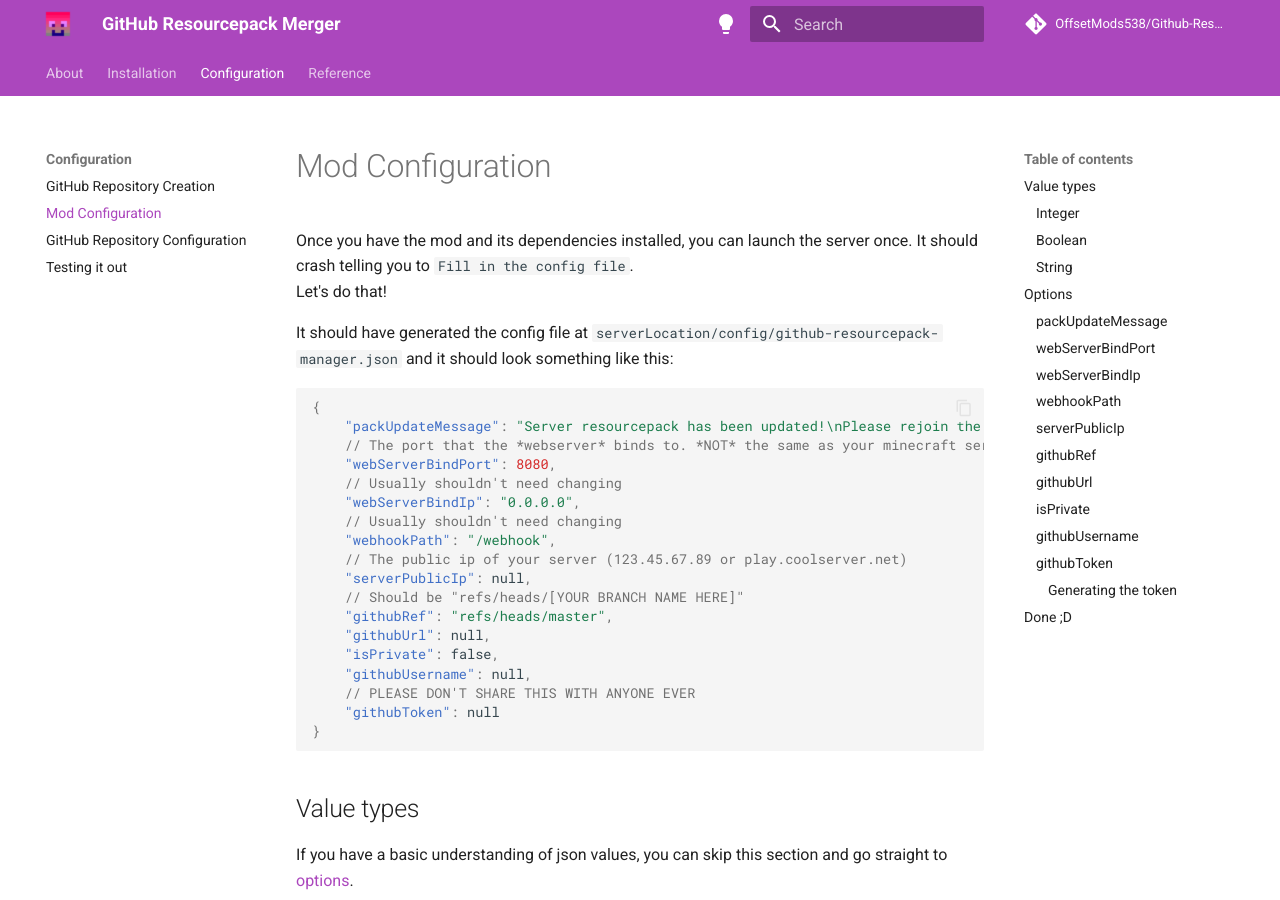
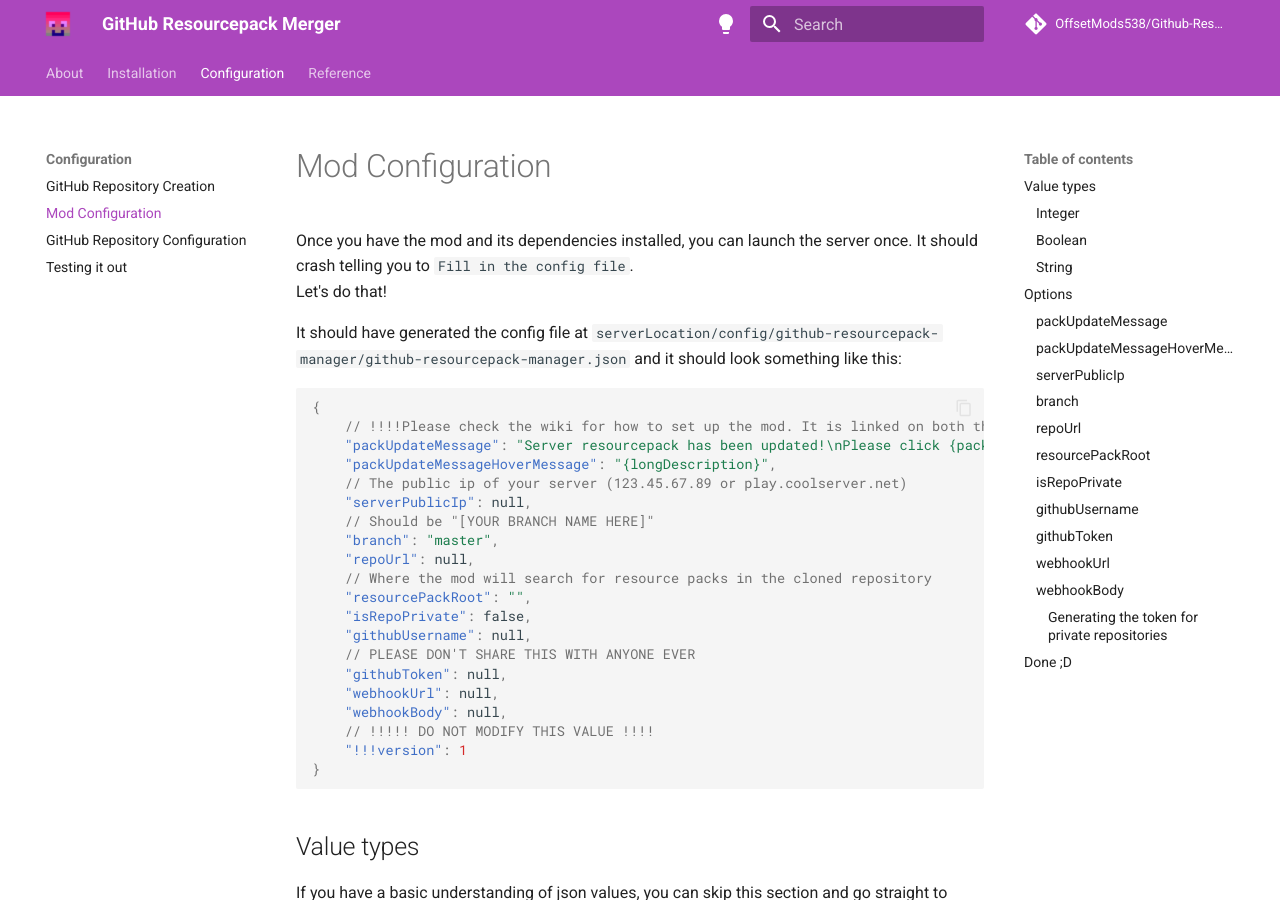
Before and after one commit to OffsetMods538/Github-Resourcepack-Manager, an MkDocs documentation site: the page built from docs/tutorials/configuration/mod-configuration.md, in a window 1280 px wide and 900 px high. Built offline with MkDocs 1.6.1 and Material for MkDocs 9.7.7, drawn with Linux system fonts in a browser that asks for light colours; comment, search, counter and statistics services are not loaded; some of the changed text lies outside the part shown.

Commit message:
Update for 4.0.0

````diff
--- a/docs/tutorials/configuration/mod-configuration.md
+++ b/docs/tutorials/configuration/mod-configuration.md
@@ -1,25 +1,27 @@
 Once you have the mod and its dependencies installed, you can launch the server once. It should crash telling you to `Fill in the config file`.
 Let's do that!
 
-It should have generated the config file at `serverLocation/config/github-resourcepack-manager.json` and it should look something like this:
+It should have generated the config file at `serverLocation/config/github-resourcepack-manager/github-resourcepack-manager.json` and it should look something like this:
 ```json
 {
-	"packUpdateMessage": "Server resourcepack has been updated!\nPlease rejoin the server to get the most up to date pack.",
-	// The port that the *webserver* binds to. *NOT* the same as your minecraft servers port
-	"webServerBindPort": 8080,
-	// Usually shouldn't need changing
-	"webServerBindIp": "0.0.0.0",
-	// Usually shouldn't need changing
-	"webhookPath": "/webhook",
+	// !!!!Please check the wiki for how to set up the mod. It is linked on both the Modrinth and GitHub pages!!!!
+	"packUpdateMessage": "Server resourcepack has been updated!\nPlease click {packUpdateCommand} to get the most up to date pack.",
+	"packUpdateMessageHoverMessage": "{longDescription}",
 	// The public ip of your server (123.45.67.89 or play.coolserver.net)
 	"serverPublicIp": null,
-	// Should be "refs/heads/[YOUR BRANCH NAME HERE]"
-	"githubRef": "refs/heads/master",
-	"githubUrl": null,
-	"isPrivate": false,
+	// Should be "[YOUR BRANCH NAME HERE]"
+	"branch": "master",
+	"repoUrl": null,
+	// Where the mod will search for resource packs in the cloned repository
+	"resourcePackRoot": "",
+	"isRepoPrivate": false,
 	"githubUsername": null,
 	// PLEASE DON'T SHARE THIS WITH ANYONE EVER
-	"githubToken": null
+	"githubToken": null,
+	"webhookUrl": null,
+	"webhookBody": null,
+	// !!!!! DO NOT MODIFY THIS VALUE !!!!
+	"!!!version": 1
 }
 ```
 
@@ -63,30 +65,13 @@
 This message will be displayed after an update to the resource pack.
 It can contain color codes (including hex), new lines and information about the commit, which you can read more about [here](../../reference/update-message.md).
 
-### webServerBindPort
-!!! info ""
-    Type: `Integer`
-    Default Value: `8080`
-    May be null: `no`
-This is the port that the webserver binds to.
-When self-hosting, port-forward this port. When using a Minecraft host, ask them to open up another port and edit this value.
-
-### webServerBindIp
+### packUpdateMessageHoverMessage
 !!! info ""
     Type: `String`
-    Default Value: `"0.0.0.0"`
-    May be null: `no`
-This is the ip that the webserver binds to.
-The default value just tells it to listen on all addresses, so it should be fine.
-
-### webhookPath
-!!! info ""
-    Type: `String`
-    Default Value: `"/webhook"`
-    May be null: `no`
-This is the path where the webhook is hosted.
-With the default value it would be at `coolServer.net:[webServerBindPort]/webhook`.
-This should not need to be changed.
+    Default Value: `"{longDescription}"`
+    May be null: `yes`
+This message will be displayed when a player hovers over the pack update message in chat.
+It may *not* contain color codes, but can contain new lines and information about the commit, which you can read more about [here](../../reference/update-message.md).
 
 ### serverPublicIp
 !!! info ""
@@ -96,16 +81,16 @@
 This is your servers public ip. This is sent to the clients, so they know where to download the pack from.
 For example: `"1283.45.67.89""` or `"play.offsetmonkey538.top"`
 
-### githubRef
+### branch
 !!! info ""
     Type: `String`
-    Default Value: `"refs/heads/master"`
+    Default Value: `"master"`
     May be null: `no`
-This is the git branch/ref that the mod will download the resource pack from.
+This is the git branch that the mod will download the resource pack from.
 Here's an image showing (in red) where the name of your branch is located:
 ![Image showing where to find the name of your branch](../../images/repository-branch-location.png)
 
-### githubUrl
+### repoUrl
 !!! info ""
     Type: `String`
     Default Value: `null`
@@ -113,7 +98,15 @@
 This is the url to your GitHub repository.
 For example: `"https://github.com/OffsetMonkey538/CoolPackYay"`
 
-### isPrivate
+### resourcePackRoot
+!!! info ""
+    Type: `String`
+    Default Value: `""`
+    May be null: `no`
+This is where in the repo the mod will search for the pack.mcmeta or packs directory.
+Only change if the resource pack isn't stored in the root of the repository.
+
+### isRepoPrivate
 !!! info ""
     Type: `Boolean`
     Default Value: `false`
@@ -136,8 +129,27 @@
     May be null: `yes`
 The token the mod provides for credentials when downloading a private pack.
 If your GitHub repository is private, you'll need to generate a token and paste it here.
+See [here](#generating-the-token-for-private-repositories) for how to generate a token.
 
-#### Generating the token
+### webhookUrl
+!!! info ""
+    Type: `String`
+    Default Value: `null`
+    May be null: `yes`
+Webhook triggered after a pack update is finished.
+For example sending a message in Discord.
+More info [here](../../reference/discord-webhook.md).
+
+### webhookBody
+!!! info ""
+    Type: `String`
+    Default Value: `null`
+    May be null: `yes`
+Webhook triggered after a pack update is finished.
+For example sending a message in Discord.
+More info [here](../../reference/discord-webhook.md).
+
+#### Generating the token for private repositories
 To generate a token, go [here](https://github.com/settings/tokens?type=beta) and click the `Generate new token` button.
 This should bring you to the token generation page. Here you'll need to give it a name and, if you want, modify the expiration date and description.
 
--- a/mkdocs.yml
+++ b/mkdocs.yml
@@ -69,3 +69,4 @@
   - Reference:
       - Pack Update Message Format: reference/update-message.md
       - Pack Priority: reference/priority.md
+      - Discord Webhook: reference/discord-webhook.md
````
Also changed, not shown: docs/index.md (+3 -8 lines), docs/reference/discord-webhook.md (added, +1 -0 lines), docs/tutorials/configuration/github-repo-configuration.md (+2 -2 lines), docs/images/repository-webhook-creation.png (deleted).
